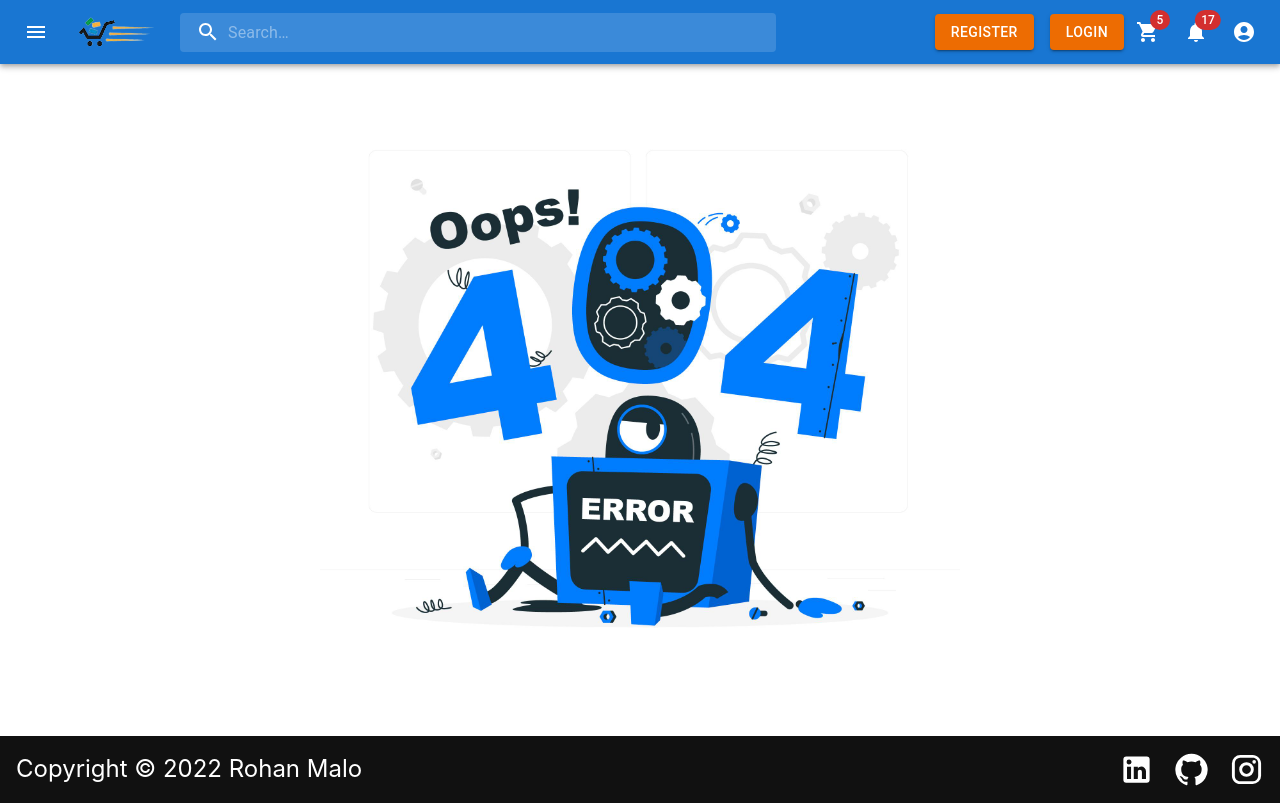
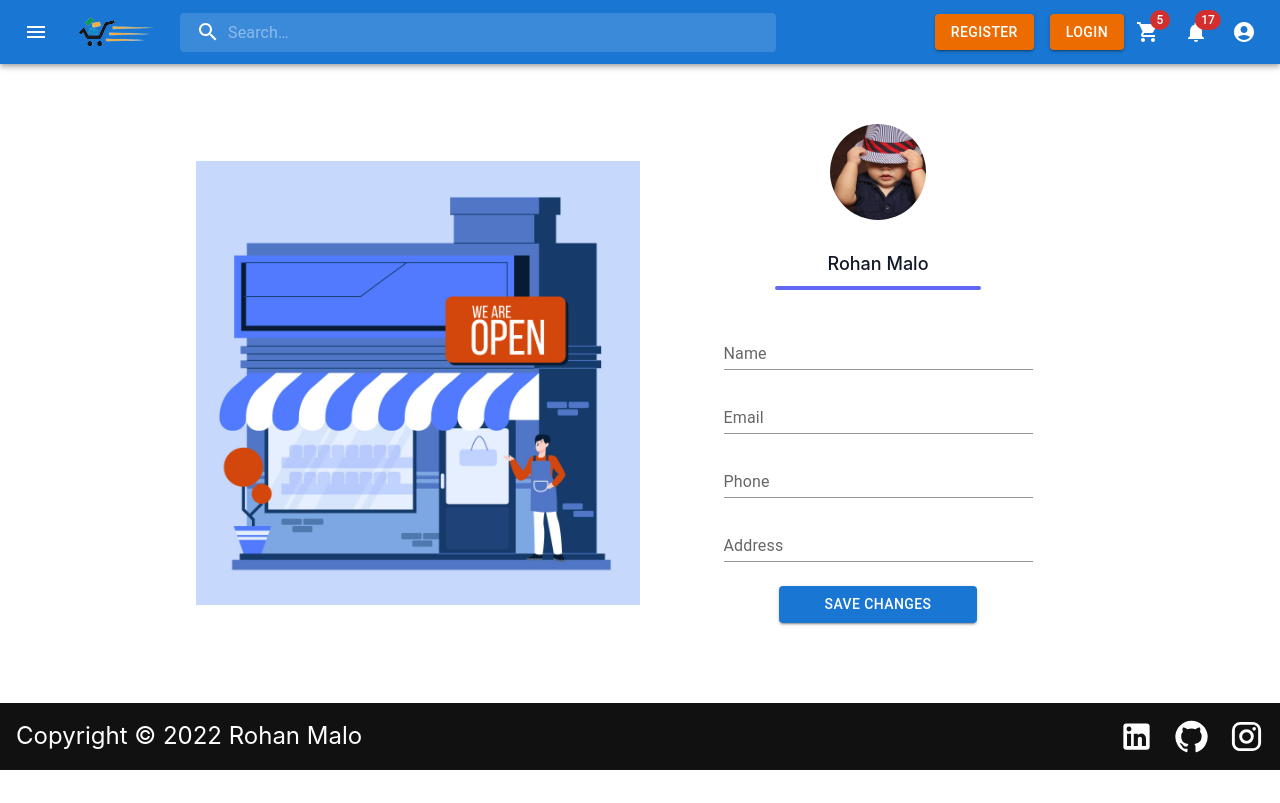
Before and after one commit to reo127/EcommerceDesign, a React (Create React App) app: page /profile in a window 1280 px wide. Built offline with nearby package versions, Linux system fonts and the light colour scheme.

Commit message:
Created Profile page, Here user can see their detailes and modify their detailes

```diff
--- a/src/App.js
+++ b/src/App.js
@@ -22,6 +22,7 @@ import Cart from "./Screens/Cart";
 import Billing from "./Screens/Billing";
 import Category from "./Screens/Category";
 import Error404 from "./Screens/Error404";
+import Profile from "./Screens/Profile";
 
 
 import { Route, Routes } from "react-router-dom";
@@ -43,6 +44,7 @@ function App() {
         <Route path="/cart" element={<Cart />} />
         <Route path="/billing" element={<Billing />} />
         <Route path="/category" element={<Category />} />
+        <Route path="/profile" element={<Profile />} />
         <Route path="*" element={<Error404 />} />
       </Routes>
 
--- /dev/null
+++ b/src/Screens/Profile.jsx
@@ -0,0 +1,53 @@
+import React from 'react'
+import profileImage from '../images/1.jpg'
+import ShopImage from '../images/shop.jpg'
+import Avatar from '@mui/material/Avatar';
+import Stack from '@mui/material/Stack';
+import Box from '@mui/material/Box';
+import TextField from '@mui/material/TextField';
+import Button from '@mui/material/Button';
+
+const Profile = () => {
+    return (
+        <>
+            <section class="text-gray-600 body-font ">
+                <div class="container px-5 py-10 mx-auto flex flex-col" style={{ width: "100%" }}>
+                    <div class="lg:w-4/6 mx-auto w-75">
+
+                        <div class="flex flex-col sm:flex-row items-center ">
+                            <img src={ShopImage} alt="Logo" className='bject-none object-center bg-yellow-300 w-50 h-110  ' />
+
+                            <div class="sm:w-2/3 sm:pl-8 sm:py-8 border-gray-200 mt-4 pt-4 sm:mt-0 text-center sm:text-left">
+                                <div class="w-10 h-10 rounded-full inline-flex items-center justify-center bg-gray-200 text-gray-400">
+                                    <Stack spacing={2}>
+                                        <Avatar className='' src={profileImage} alt='Profile Image' style={{ width: '6rem', height: '6rem' }} />
+                                    </Stack>
+                                </div>
+                                <div class="flex flex-col items-center text-center justify-center">
+                                    <h2 class="font-medium title-font mt-4 text-gray-900 text-lg">Rohan Malo</h2>
+                                    <div class="w-50 h-1 bg-indigo-500 rounded mt-2 mb-4"></div>
+                                </div>
+                                <Box
+                                    component="form"
+                                    sx={{ '& > :not(style)': { m: 1, width: '25ch' } }}
+                                    noValidate
+                                    autoComplete="on"
+                                    className='d-flex flex-column  items-center  '
+                                >
+                                    <TextField id="standard-basic" label="Name" className='w-75' variant="standard" />
+                                    <TextField id="standard-basic" label="Email" className='w-75' variant="standard" />
+                                    <TextField id="standard-basic" label="Phone" className='w-75' variant="standard" />
+                                    <TextField id="standard-basic" label="Address" className='w-75' variant="standard" />
+                                    <Button variant="contained" className='d-flex justify-content-center mt-3 '> save changes </Button>
+                                </Box>
+                            </div>
+
+                        </div>
+                    </div>
+                </div>
+            </section>
+        </>
+    )
+}
+
+export default Profile
```
Also changed, not shown: src/images/shop.jpg (added).
